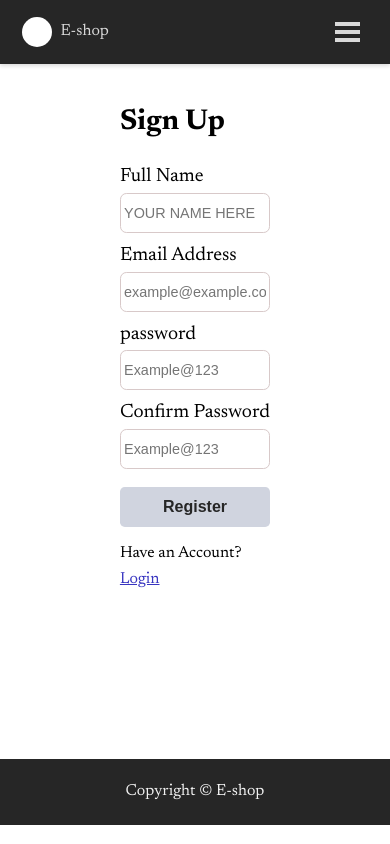
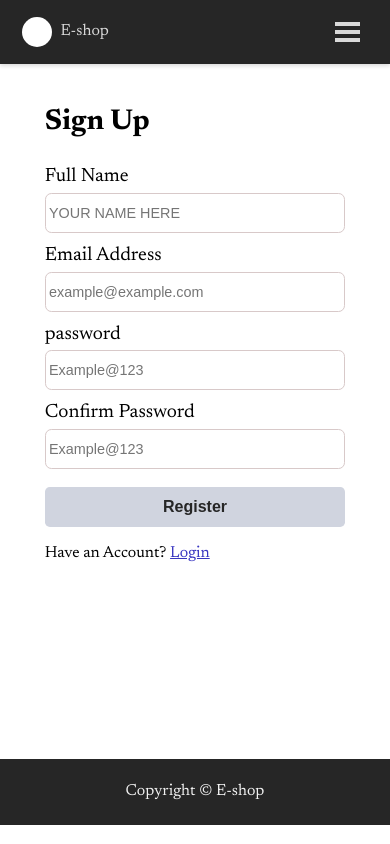
Before and after one commit to NishantJain2710/ecommercewebapp, a React (Create React App) app in the folder frontend/: page /register in a window 390 px wide. Built offline with nearby package versions, Linux system fonts and the light colour scheme.

Commit message:
resolve mobile compatibility of formcontainer

```diff
--- a/frontend/src/index.css
+++ b/frontend/src/index.css
@@ -640,7 +640,26 @@ input[type=number] {
   display: block;
   margin-bottom: 20px;
 }
-
+@media screen and (max-width: 1200px){
+  .col-form{
+    width: 60%;
+  }
+}
+@media screen and (max-width: 992px){
+  .col-form{
+    width: 80%;
+  }
+}
+@media screen and (max-width: 768px){
+  .col-form{
+    width: 90%;
+  }
+}
+@media screen and (max-width: 576px){
+  .col-form{
+    width: 100%;
+  }
+}
 
 /* ...........................................................form-styling............................................................................ */
 form label{
@@ -705,14 +724,7 @@ form .primaryBtn{
     width: 60%;
   }
 }
-/* @media screen and (max-width: 730px){
-  .col-profile-screen-3{
-    width: 40%;
-  }
-  .col-profile-screen-9{
-    width: 50%;
-  }
-} */
+
 @media screen and (max-width: 820px){
   .col-profile-screen-3{
     width: 80%;
```
